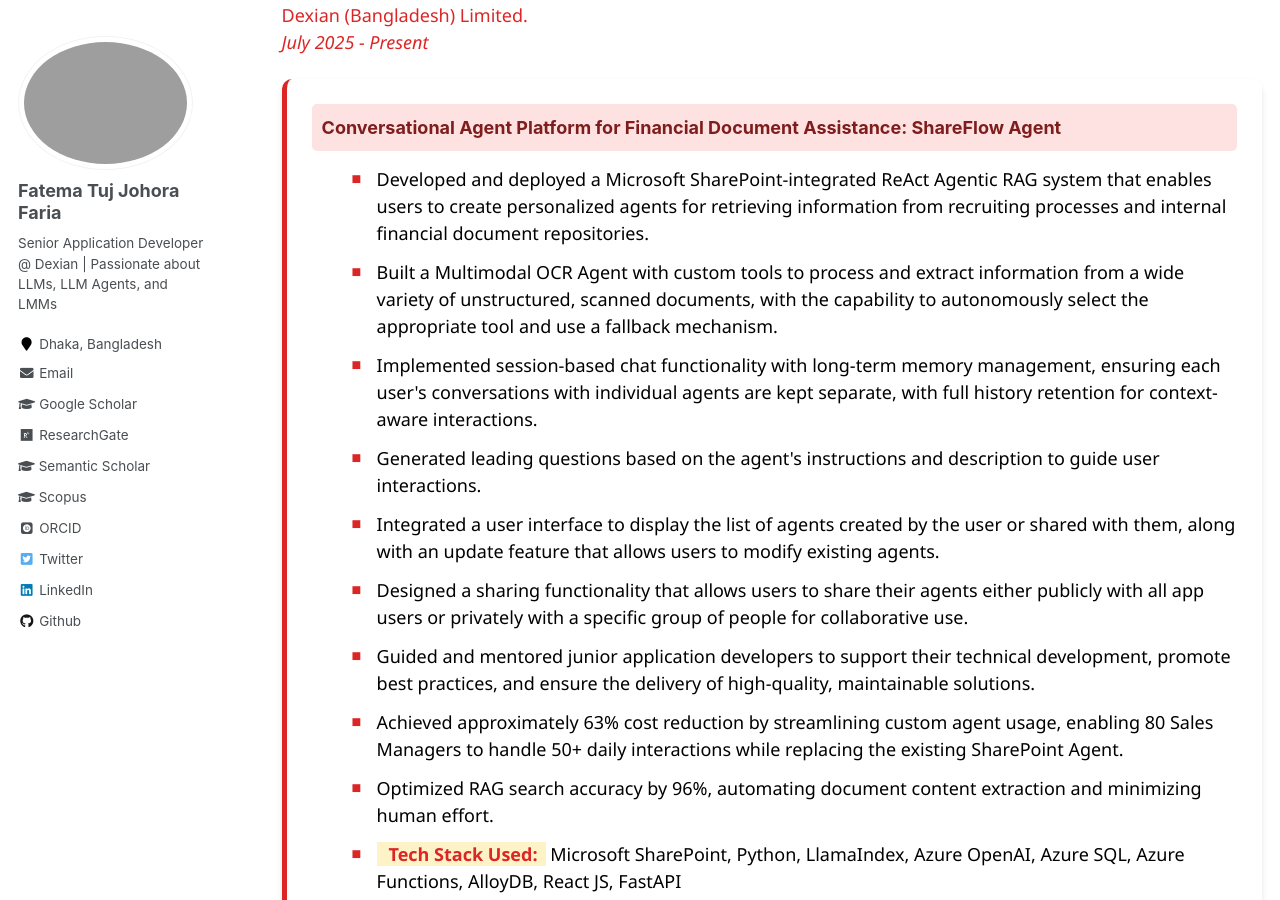
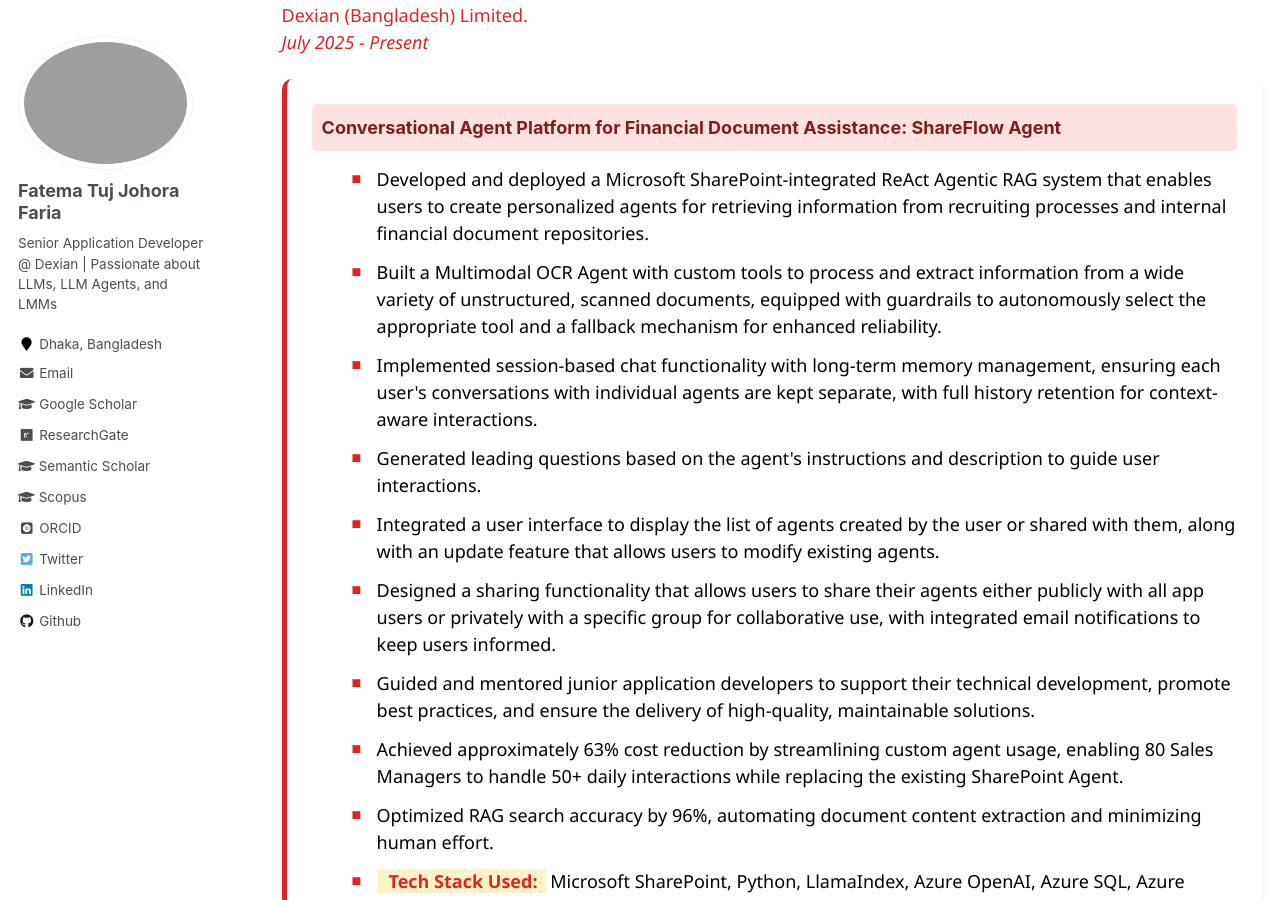
Before and after one commit to fatemafaria142/fatemafaria142.github.io, a Jekyll site: the page built from _pages/work.md, in a window 1280 px wide and 900 px high, scrolled down 1483 px. Built offline with Jekyll 4.4.1, drawn with Linux system fonts in a browser that asks for light colours; some web fonts are replaced.

Commit message:
Update work

```diff
--- a/_pages/work.md
+++ b/_pages/work.md
@@ -71,7 +71,7 @@
       </li>
       <li style="margin-bottom: 12px; list-style-type: none; position: relative; padding-left: 25px;">
         <span style="position: absolute; left: 0; color: #dc2626; font-size: 0.9em;">■</span>
-        Built a Multimodal OCR Agent with custom tools to process and extract information from a wide variety of unstructured, scanned documents, with the capability to autonomously select the appropriate tool and use a fallback mechanism.
+        Built a Multimodal OCR Agent with custom tools to process and extract information from a wide variety of unstructured, scanned documents, equipped with guardrails to autonomously select the appropriate tool and a fallback mechanism for enhanced reliability.
       </li>
       <li style="margin-bottom: 12px; list-style-type: none; position: relative; padding-left: 25px;">
         <span style="position: absolute; left: 0; color: #dc2626; font-size: 0.9em;">■</span>
@@ -87,7 +87,7 @@
       </li>
       <li style="margin-bottom: 12px; list-style-type: none; position: relative; padding-left: 25px;">
         <span style="position: absolute; left: 0; color: #dc2626; font-size: 0.9em;">■</span>
-        Designed a sharing functionality that allows users to share their agents either publicly with all app users or privately with a specific group of people for collaborative use.
+        Designed a sharing functionality that allows users to share their agents either publicly with all app users or privately with a specific group for collaborative use, with integrated email notifications to keep users informed.
       </li>
       <li style="margin-bottom: 12px; list-style-type: none; position: relative; padding-left: 25px;">
         <span style="position: absolute; left: 0; color: #dc2626; font-size: 0.9em;">■</span>
```
